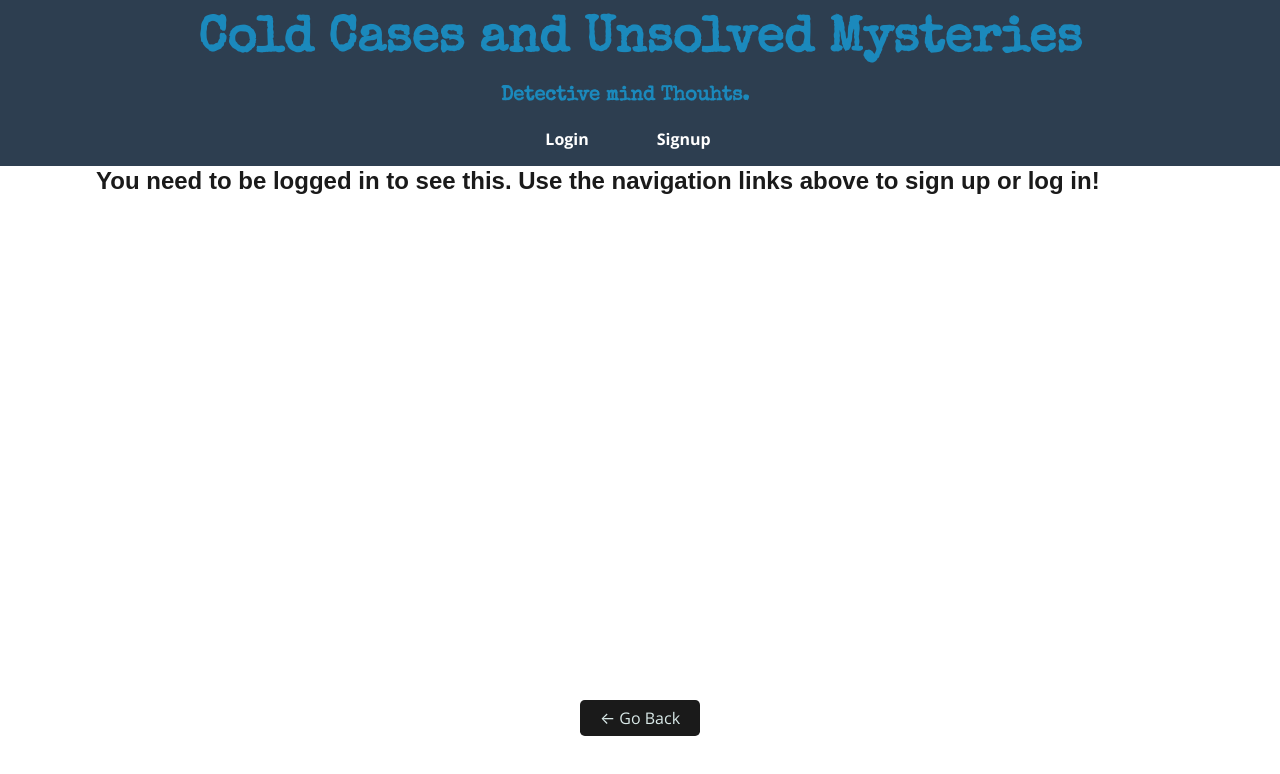
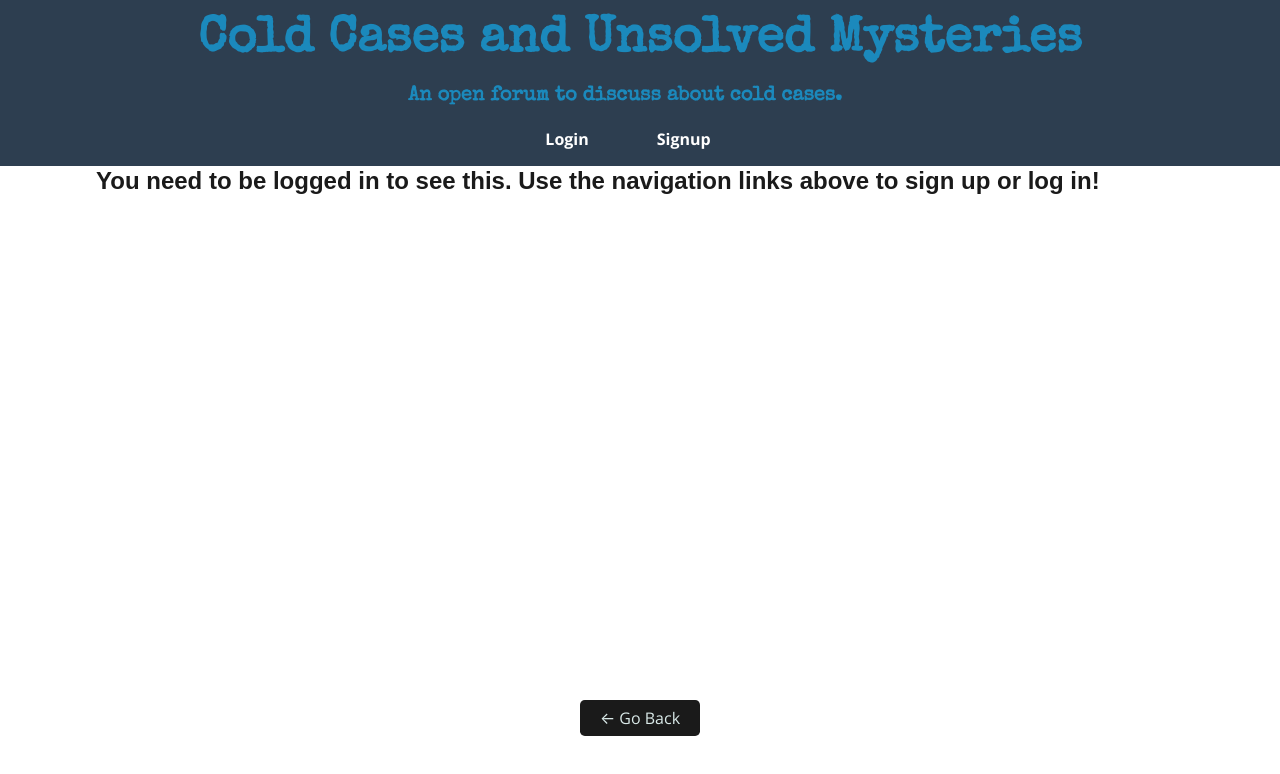
Before and after one commit to Maharjn/ColdCasesMysteryForum, a React (Create React App) app in the folder client/: page /me in a window 1280 px wide. Shown: the top 774 px of the page. Built offline with nearby package versions, Linux system fonts and the light colour scheme; no server answers.

Commit message:
Fixed the display issue

```diff
--- a/client/package.json
+++ b/client/package.json
@@ -20,7 +20,7 @@
     "web-vitals": "^0.2.4"
   },
   "scripts": {
-    "start": "react-scripts --openssl-legacy-provider start",
+    "start": "react-scripts start",
     "build": "react-scripts build",
     "test": "react-scripts test",
     "eject": "react-scripts eject"
--- a/client/src/components/CommentForm/index.js
+++ b/client/src/components/CommentForm/index.js
@@ -41,7 +41,7 @@ const CommentForm = ({ thoughtId }) => {
 
   return (
     <div>
-      <h4>What are your thoughts on this thought?</h4>
+      <h4>What are your thoughts on this case?</h4>
 
       {Auth.loggedIn() ? (
         <>
--- a/client/src/components/Header/index.js
+++ b/client/src/components/Header/index.js
@@ -16,7 +16,7 @@ const Header = () => {
           <Link  to="/">
             <h1 >Cold Cases and Unsolved Mysteries</h1>
           </Link>
-          <p className='p-item'>Detective mind Thouhts.</p>
+          <p className='p-item'>An open forum to discuss about cold cases.</p>
 
   <Nav>
           {Auth.loggedIn() ? (
--- a/client/src/components/ThoughtForm/index.js
+++ b/client/src/components/ThoughtForm/index.js
@@ -85,7 +85,7 @@ const ThoughtForm = () => {
             <div className="col-12 col-lg-9">
               <textarea
                 name="thoughtText"
-                placeholder="Here's a new cold case..."
+                placeholder="Enter a new cold case..."
                 value={thoughtText}
                 className="form-input w-100"
                 style={{ lineHeight: '1.5', resize: 'vertical' }}
```
Also changed, not shown: 1 other file (tests, documents, lock files or other folders).
